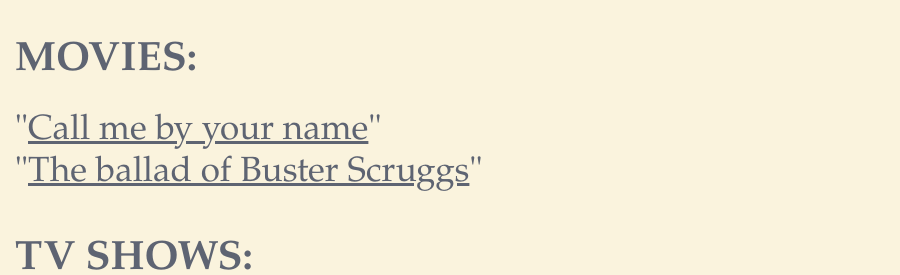
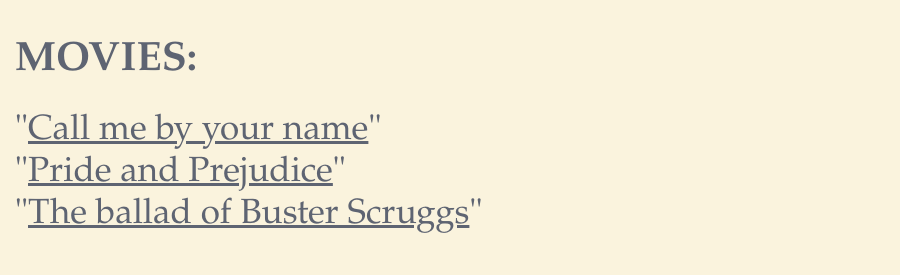
Before and after one commit to just-a-booklover/just-a-bookworm.github.io-movies, a plain HTML site: page index.html in a window 1280 px wide. Shown: the part 321-596 px from the top of the page, 0-900 px from the left. Drawn offline with Linux system fonts and the light colour scheme.

Commit message:
Update index.html

```diff
--- a/index.html
+++ b/index.html
@@ -105,6 +105,7 @@
 
         <h3> MOVIES:</h3>
        <p id="vicino">"<a href="https://just-a-booklover.github.io/just-a-bookworm.github.io-movies-callmebyyourname/">Call me by your name</a>"<br>
+           "<a href="https://just-a-booklover.github.io/just-a-bookworm.github.io-movies-prideandprejudice/">Pride and Prejudice</a>"<br>
            "<a href="https://just-a-booklover.github.io/just-a-bookworm.github.io-movies-theballadofbusterscruggs/">The ballad of Buster Scruggs</a>"</p>
        <h3>TV SHOWS:</h3>
 
```
